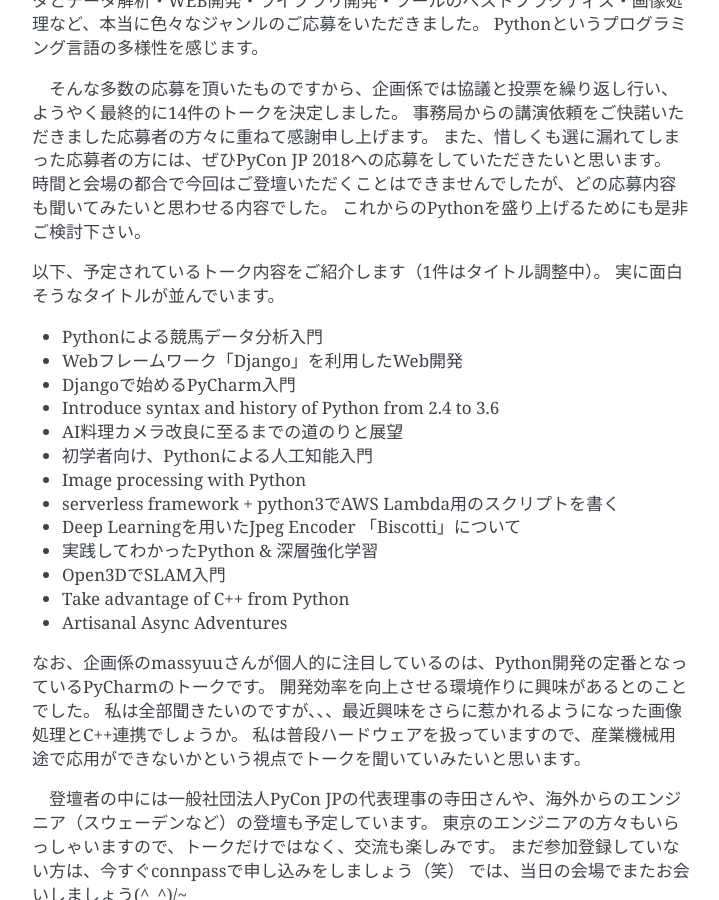
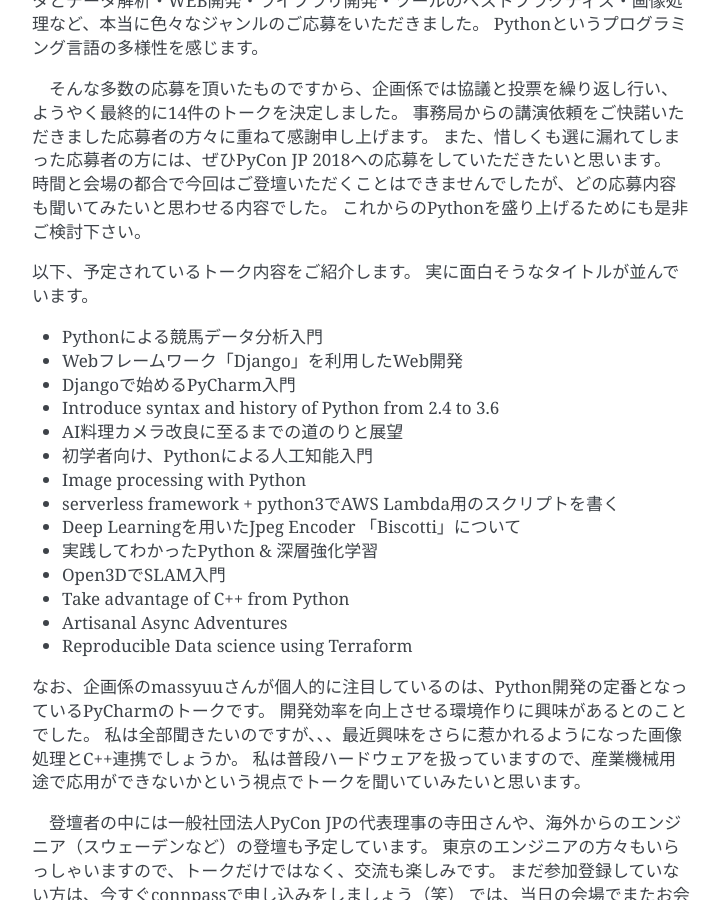
Before and after one commit to pyconjp/kyushu-2018-pre-report, a Sphinx documentation site: the page built from source/talks.rst, in a window 1280 px wide and 900 px high, scrolled down 811 px. Shown: the whole window, without its empty margins (388-1107 px from the left). Built offline with Sphinx 7.4.7, drawn with Linux system fonts in a browser that asks for light colours.

Commit message:
14件目のタイトルを追加

```diff
--- a/source/talks.rst
+++ b/source/talks.rst
@@ -33,7 +33,7 @@
 これからのPythonを盛り上げるためにも是非ご検討下さい。
 
 
-以下、予定されているトーク内容をご紹介します（1件はタイトル調整中）。
+以下、予定されているトーク内容をご紹介します。
 実に面白そうなタイトルが並んでいます。
 
 * Pythonによる競馬データ分析入門
@@ -49,6 +49,7 @@
 * Open3DでSLAM入門
 * Take advantage of C++ from Python
 * Artisanal Async Adventures
+* Reproducible Data science using Terraform
 
 
 なお、企画係のmassyuuさんが個人的に注目しているのは、Python開発の定番となっているPyCharmのトークです。
```
